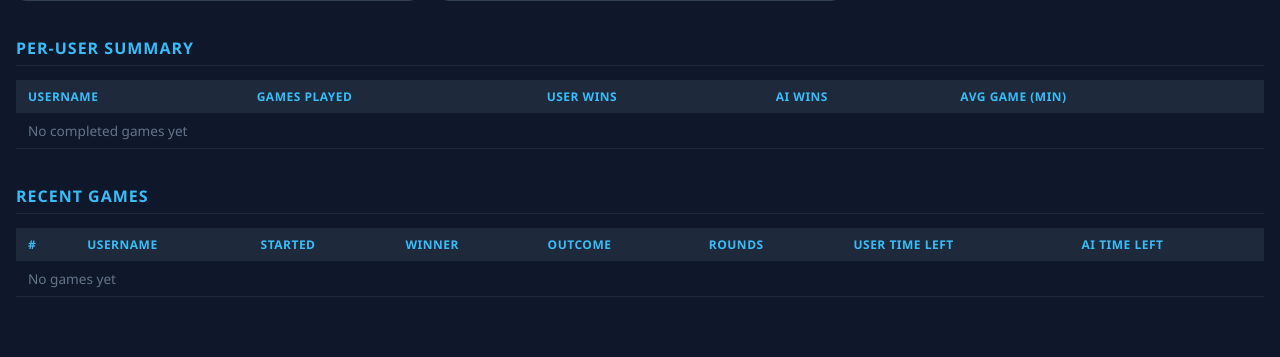
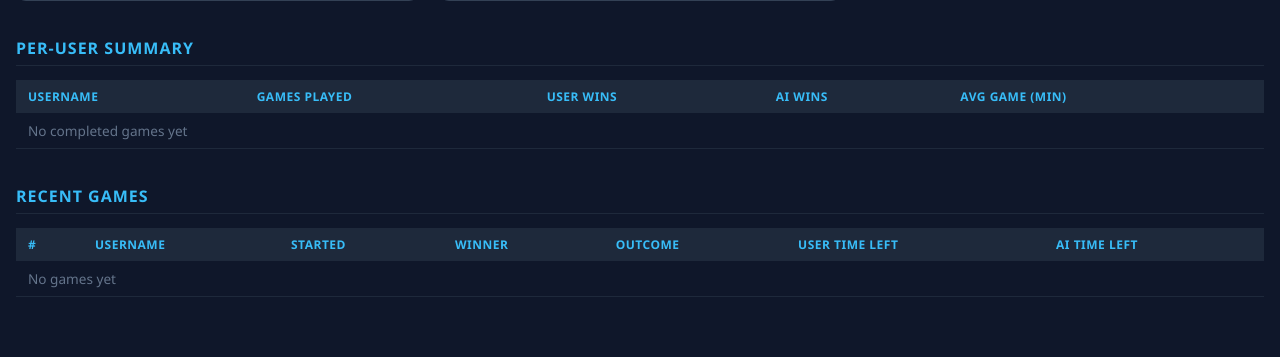
Before and after one commit to hassanhmostafa/word-battle, a Flask app: page /analytics in a window 1280 px wide. Shown: the part 1072-1429 px from the top of the page. Run offline with Flask 3, Linux system fonts and the light colour scheme; the visitor is signed in with stand-in values (Sample User, id 1); data comes from the database, SQL or seed files in the repository; data that the repository does not hold is empty.

Commit message:
Remove rounds column from analytics recent games table

```diff
--- a/templates/analytics.html
+++ b/templates/analytics.html
@@ -224,7 +224,6 @@
             <th>Started</th>
             <th>Winner</th>
             <th>Outcome</th>
-            <th>Rounds</th>
             <th>User Time Left</th>
             <th>AI Time Left</th>
           </tr>
@@ -368,11 +367,10 @@
             <td>${g.started_at ? g.started_at.slice(0, 16) : '—'}</td>
             <td>${badge(g.winner, winnerMap)}</td>
             <td>${badge(g.outcome, outcomeMap)}</td>
-            <td>${g.total_rounds}</td>
             <td>${g.user_time_left ?? '—'}s</td>
             <td>${g.ai_time_left ?? '—'}s</td>
           </tr>
-        `).join('') || '<tr><td colspan="8" style="color:#64748b">No games yet</td></tr>';
+        `).join('') || '<tr><td colspan="7" style="color:#64748b">No games yet</td></tr>';
 
         document.getElementById('loading').style.display = 'none';
         document.getElementById('dashboard').style.display = 'block';
```
